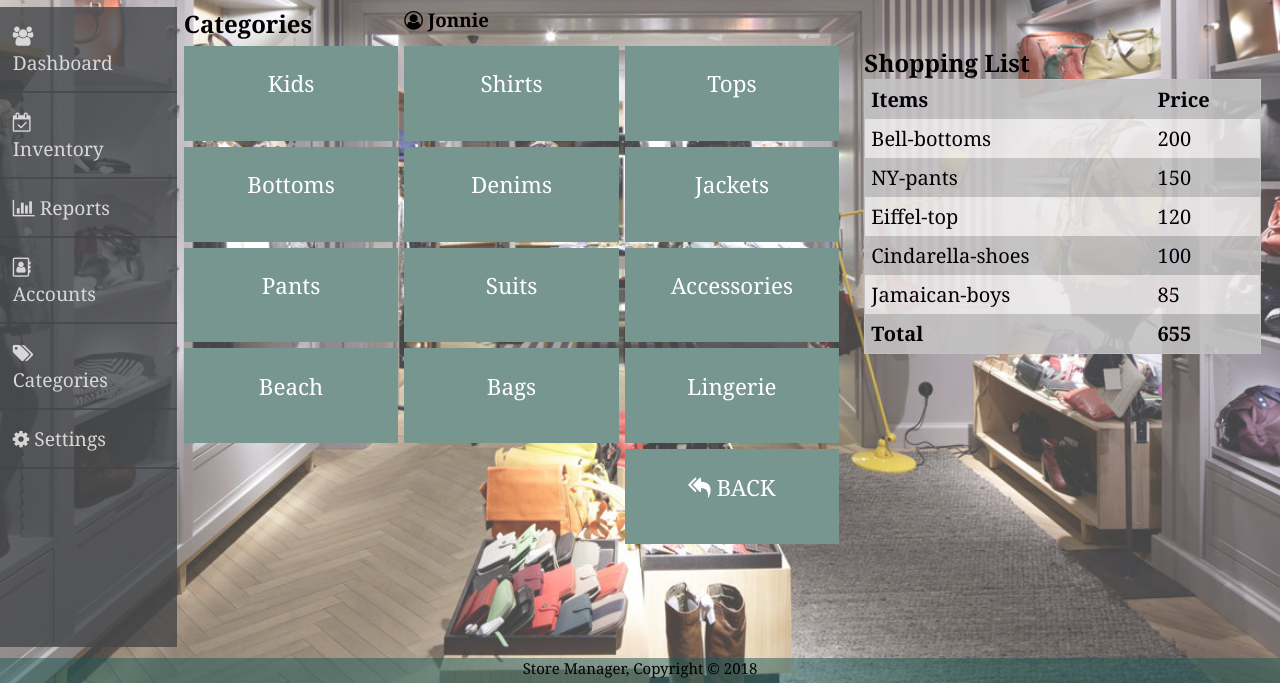
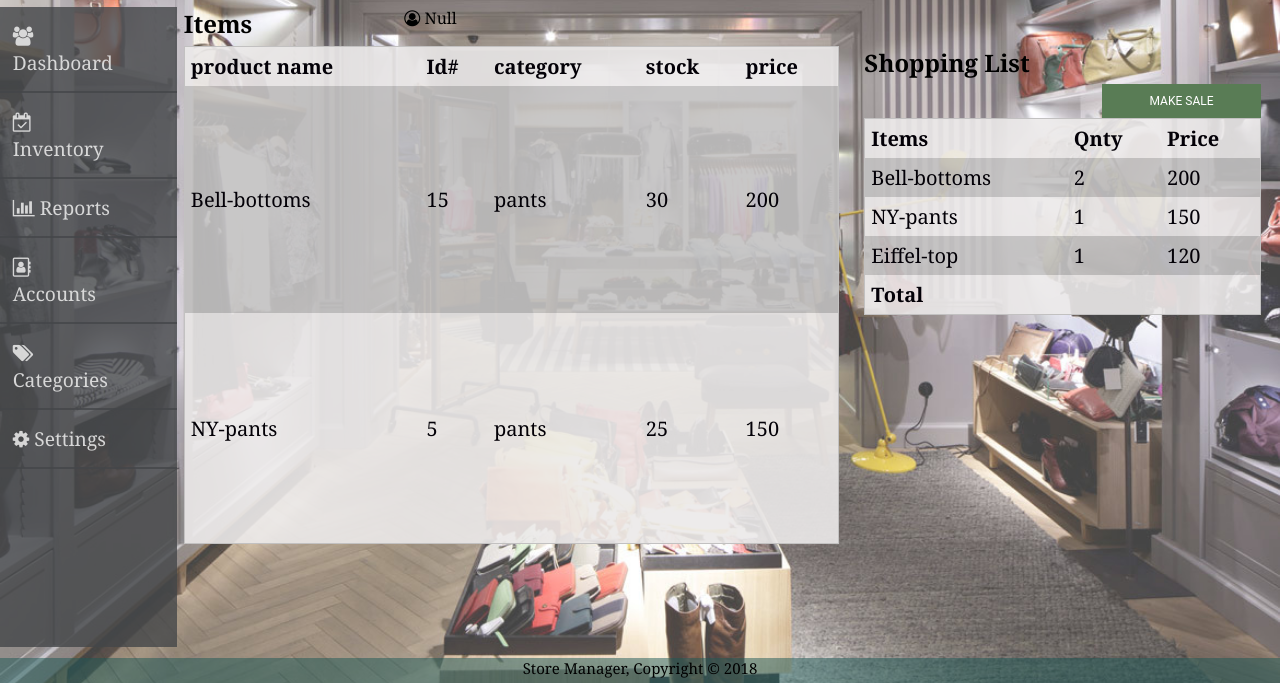
Before and after one commit to codjoero/Store-Manager-App, a Flask app: template UI/templates/attendant/cart.html in a window 1280 px wide. Shown: the part 117-800 px from the top of the page. Run offline with Flask 2, Linux system fonts and the light colour scheme; the template is opened without the code that fills it, so the values that code supplies are empty; parts of the project's set-up code (start-up, migrations or seed data) failed here and were passed over.

Commit message:
ft(attendant add sale): Creates add sale funtionality
This allows a store attendant to make sale.

[Deliveries #162006002]

```diff
--- /dev/null
+++ b/UI/static/attendant/cart.js
@@ -0,0 +1,182 @@
+//Declarations
+const productsUrl = 'https://thecodestoremanager-api-heroku.herokuapp.com/api/v1/products'
+const salesUrl = 'https://thecodestoremanager-api-heroku.herokuapp.com/api/v1/sales'
+const msg = document.querySelector('span.msg')
+const token = localStorage.getItem("token");
+const loggedUser = localStorage.getItem("loggedUser")
+const stockTableBody = document.querySelector('#stockTable > tbody');
+const saleBody = document.querySelector('#sale > tbody');
+
+// Listeners
+document.getElementById('makeSale').addEventListener
+('click', makeSale)
+
+//Fetch-api functions
+function makeSale(){
+    saleItems = soldItems();
+    if (Array.isArray(saleItems) && saleItems.length === 0) {
+        msg.style.fontWeight = 'bold';
+        msg.innerText = "Please Add a Sale from Items!";
+    } else {
+        console.log(saleItems)
+
+        fetch(salesUrl, {
+            method: 'POST',
+            mode: "cors",
+            headers: {
+                'Accept': 'application/json, text/plain, */*',
+                'Content-type': 'application/json',
+                'Authorization': 'Bearer '+ token
+            },
+            body:JSON.stringify({"products": saleItems})
+        })
+        .then(handleResponse)
+        .then((data) => {
+            msg.innerText = data['message'];
+        })
+        .catch(err => {
+            msg.innerHTML = err['message'] + '<br>';
+            if (err['msg'] === 'Token has expired') {
+                window.location = "/UI/templates/index.html";
+            }
+            console.log(err)
+        })
+    }
+}
+
+//Collect row elements from sales table
+function soldItems() {
+    var table = document.getElementById('sale')
+    var rows = table.rows
+    var data = [];
+    for (var r = 2; r < rows.length; r++) {
+        var row = rows[r]
+        var product ={
+            prod_name: row.cells[0].innerHTML,
+            quantity: parseInt(row.cells[1].innerHTML)
+        }
+        data.push(product)
+    }
+    return data;
+}
+
+//Handle response
+function handleResponse(response) {
+    return response.json()
+    .then(json => {
+        if (response.ok) {
+            return json
+        } else {
+            return Promise.reject(json)
+        }
+    })
+}
+
+//On window load
+window.onload=function(){
+    loadTable();
+    style();
+    }
+function loadTable() {
+    fetch(productsUrl, {
+        method: 'GET',
+        mode: "cors",
+        headers: {
+            'Accept': 'application/json, text/plain, */*',
+            'Content-type': 'application/json',
+            'Authorization': 'Bearer '+ token
+        },
+    })
+    .then(handleResponse)
+    .then((data) => {
+        populateTable(data['products']);
+    })
+    .catch(err => {
+        if (err['msg'] === 'Token has expired' ||
+            err['message'] === 'Invalid Authentication, Please Login!') {
+            window.location = "/UI/templates/index.html";
+        }
+        console.log(err)
+    })
+}
+
+function style() {
+    let paragraph = document.querySelector("span.loggedin");
+    paragraph.innerHTML += loggedUser;
+}
+
+//Add products to table
+function populateTable(products) {
+    //clear out HTML data
+    while (stockTableBody.firstChild) {
+        stockTableBody.removeChild(stockTableBody.firstChild);
+    }
+
+    while (saleBody.firstChild) {
+        saleBody.removeChild(saleBody.firstChild);
+    }
+    //Populate table
+    products.forEach((product) => {
+        drawTable(product);
+    })
+}
+
+function drawTable(product) {
+    var row = $('<tr onclick="saleProduct(this)" />')
+    $('#stockTable').append(row);
+    row.append($('<td>' + product.prod_name + '</td>'));
+    row.append($('<td>' + product.prod_id + '</td>'));
+    row.append($('<td>' + product.category + '</td>'));
+    row.append($('<td>' + product.stock + '</td>'));
+    row.append($('<td>' + product.price + '</td>'));
+}
+
+//Collect row elements from Inventory table
+function saleProduct(call) {
+    var table = document.getElementById('stockTable')
+    var data = [];
+    var i = call.rowIndex;
+    for (var c = 0; c < table.rows[i].cells.length; c++){
+        content = table.rows[i].cells[c].innerHTML;
+        data.push(content)
+    }
+    saleData(data);
+}
+
+//Add row elements to Sales table
+function saleData(data) {
+    var table = document.getElementById('sale');
+    var rows = table.rows
+    var prodNames = [];
+    var totalSale = 0;
+    for (var r = 1; r < rows.length; r++) {
+        var row = rows[r]
+        let prodName = row.cells[0].innerHTML;
+        prodNames.push(prodName)
+    }
+    if (prodNames.includes(data[0])) {
+        let prodQnty = parseInt(row.cells[1].innerHTML);
+        let price = parseInt(row.cells[2].innerHTML);
+        prodQnty += 1;
+        totalPrice = prodQnty * price;
+        row.cells[1].innerHTML = prodQnty;
+        row.cells[2].innerHTML = totalPrice;
+    } else {
+        var row = $('<tr />')
+        $('#sale').append(row);
+        row.append($('<td>' + data[0] + '</td>'));
+        row.append($('<td>' + 1 + '</td>'));
+        row.append($('<td>' + data[4] + '</td>'));
+    }
+    saleAddup(rows, totalSale);
+}
+//Compound the sale totals
+function saleAddup(rows, totalSale) {
+    for (var r = 2; r < rows.length; r++) {
+        var row = rows[r]
+        let price = parseInt(row.cells[2].innerHTML);
+        totalSale += price
+    }
+    totalsCell = rows[1].cells[2];
+    totalsCell.innerHTML = totalSale
+}
--- a/UI/static/dashboard.js
+++ b/UI/static/dashboard.js
@@ -43,6 +43,9 @@
 }
 
 //On window load
+window.onload=function(){
+    style();
+    }
 function style() {
     let paragraph = document.querySelector("span.loggedin");
     paragraph.innerHTML += loggedUser;
--- a/UI/static/dashstyle.css
+++ b/UI/static/dashstyle.css
@@ -109,6 +109,11 @@
     margin: 0 1.5vw;
 }
 
+#salelist{
+    float: left;
+    position: relative;
+}
+
 table{
     border-collapse: collapse;
     border-spacing: 0;
@@ -123,6 +128,10 @@
     font-size: 20px;
 }
 
+#stockTable tr {
+    cursor: pointer;
+}
+
 thead tr:nth-child(odd){
     background-color: rgba(236, 233, 233, 0.9);
 }
@@ -131,6 +140,22 @@
 }
 tbody tr:nth-child(even){
     background-color: rgba(236, 233, 233, 0.9);
+}
+
+aside .saleButton{
+    font-family: 'Roboto', 'sans-serif';
+    text-transform: uppercase;
+    outline: 0;
+    background: #597c55;
+    width: 40%;
+    border: none;
+    margin: 5px 0 0;
+    padding: 10px;
+    position: relative;
+    color: #ffffff;
+    font-size: 12px;
+    float: right;
+    cursor: pointer;
 }
 
 /* CATEGORIES */
@@ -312,90 +337,9 @@
     grid-gap: 6px;
 }
 
-.kids{
-    grid-column: 1;
-    grid-row: 2;
-    background-color: rgb(120, 150, 144);
-}
-
-.shirts{
-    grid-column: 2;
-    grid-row: 2;
-    background-color: rgb(120, 150, 144);
-}
-
-.tops{
-    grid-column: 3;
-    grid-row: 2;
-    background-color: rgb(120, 150, 144);
-}
-
-.bottoms{
-    grid-column: 1;
-    grid-row: 3;
-    background-color: rgb(120, 150, 144);
-}
-
-.denims{
-    grid-column: 2;
-    grid-row: 3;
-    background-color: rgb(120, 150, 144);
-}
-
-.jackets{
-    grid-column: 3;
-    grid-row: 3;
-    background-color: rgb(120, 150, 144);
-}
-
-.pants{
-    grid-column: 1;
-    grid-row: 4;
-    background-color: rgb(120, 150, 144);
-}
-
-.suits{
-    grid-column: 2;
-    grid-row: 4;
-    background-color: rgb(120, 150, 144);
-}
-
-.access{
-    grid-column: 3;
-    grid-row: 4;
-    background-color: rgb(120, 150, 144);
-}
-
-.beach{
-    grid-column: 1;
-    grid-row: 5;
-    background-color: rgb(120, 150, 144);
-}
-
-.bags{
-    grid-column: 2;
-    grid-row: 5;
-    background-color: rgb(120, 150, 144);
-}
-
-.ling{
-    grid-column: 3;
-    grid-row: 5;
-    background-color: rgb(120, 150, 144);
-}
-
-.new{
-    grid-column: 1;
-    grid-row: 6;
-    background-color: rgb(120, 150, 144);
-    text-transform: uppercase;
-}
-
-.back{
-    grid-column: 3;
-    grid-row: 6;
-    background-color: rgb(120, 150, 144);
-    text-transform: uppercase;
+.shopper #stockTable {
+    grid-column: 1/4;
+    grid-row: 2/7;
 }
 
 .shoplist{
--- a/UI/templates/admin/accounts.html
+++ b/UI/templates/admin/accounts.html
@@ -12,7 +12,7 @@
         <link rel="stylesheet" href="https://cdnjs.cloudflare.com/ajax/libs/font-awesome/4.7.0/css/font-awesome.min.css">
     </head>
 
-    <body onload="loadTable()">
+    <body>
         <div class="site">
             <header class="branding">
                 <h1 class="title">Store Manager</h1>
@@ -29,7 +29,7 @@
             </aside>
             <main class="stock">
                 <h2 class="db">User Accounts</h2>
-                <p class="user"><i class="fa fa-user-circle-o"></i> Admin</p>
+                <span class="loggedin"><i class="fa fa-user-circle-o"></i> </span>
                 <table id="mytable">
                     <thead>
                         <tr>
--- a/UI/templates/admin/dashboard.html
+++ b/UI/templates/admin/dashboard.html
@@ -12,7 +12,7 @@
         <link rel="stylesheet" href="https://cdnjs.cloudflare.com/ajax/libs/font-awesome/4.7.0/css/font-awesome.min.css">
     </head>
 
-    <body onload="style()">
+    <body>
         <div class="site">
             <header class="branding">
                 <h1 class="title">Store Manager</h1>
--- a/UI/templates/admin/inventory.html
+++ b/UI/templates/admin/inventory.html
@@ -12,7 +12,7 @@
         <link rel="stylesheet" href="https://cdnjs.cloudflare.com/ajax/libs/font-awesome/4.7.0/css/font-awesome.min.css">
     </head>
 
-    <body onload="loadTable()">
+    <body>
         <div class="site">
             <header class="branding">
                 <h1 class="title">Store Manager</h1>
@@ -29,7 +29,7 @@
             </aside>
             <main class="stock">
                 <h2 class="db">Inventory</h2>
-                <p class="user"><i class="fa fa-user-circle-o"></i> Admin</p>
+                <span class="loggedin"><i class="fa fa-user-circle-o"></i> </span>
                 <table id="mytable">
                     <thead>
                         <tr>
--- a/UI/templates/attendant/cart.html
+++ b/UI/templates/attendant/cart.html
@@ -28,52 +28,71 @@
                 </ul>
             </aside>
             <main class="shopper">
-                <h2 class="categ">Categories</h2>
-                <h3 class="user"><i class="fa fa-user-circle-o"></i> Jonnie</h3>
-                <div class="kids">Kids</div>
-                <div class="shirts">Shirts</div>
-                <div class="tops">Tops</div>
-                <div class="bottoms">Bottoms</div>
-                <div class="denims">Denims</div>
-                <div class="jackets">Jackets</div>
-                <div class="pants">Pants</div>
-                <div class="suits">Suits</div>
-                <div class="access">Accessories</div>
-                <div class="beach">Beach</div>
-                <div class="bags">Bags</div>
-                <div class="ling">Lingerie</div>
-                <div class="back"><a href="dashboard.html"><i class="fa fa-reply-all"></i> Back</a></div>
+                <h2 class="categ">Items</h2>
+                <span class="loggedin"><i class="fa fa-user-circle-o"></i> </span>
+                <table id="stockTable">
+                    <thead>
+                        <tr>
+                            <th>product name</th>
+                            <th>Id#</th>
+                            <th>category</th>
+                            <th>stock</th>
+                            <th>price</th>
+                        </tr>
+                    </thead>
+                    <tbody>
+                        <tr onclick="saleProduct(this)">
+                            <td>Bell-bottoms</td>
+                            <td>15</td>
+                            <td>pants</td>
+                            <td>30</td>
+                            <td>200</td>
+                        </tr>
+                        <tr onclick="saleProduct(this)">
+                            <td>NY-pants</td>
+                            <td>5</td>
+                            <td>pants</td>
+                            <td>25</td>
+                            <td>150</td>
+                        </tr>
+                    </tbody>
+                </table>
                 <aside class="shoplist">
                     <h2 class="thelist">Shopping List</h2>
-                    <table>
+                    <input type="submit" id="makeSale" class="saleButton" value="make sale">
+                    <span class="msg"></span>
+                    <table id="sale">
+                        <thead>
                             <tr>
                                 <th>Items</th>
+                                <th>Qnty</th>
                                 <th>Price</th>
                             </tr>
+                        </thead>
+                        <tbody>
                             <tr>
                                 <td>Bell-bottoms</td>
+                                <td>2</td>
                                 <td>200</td>
                             </tr>
                             <tr>
                                 <td>NY-pants</td>
+                                <td>1</td>
                                 <td>150</td>
                             </tr>
                             <tr>
                                 <td>Eiffel-top</td>
+                                <td>1</td>
                                 <td>120</td>
                             </tr>
-                        <tr>
-                            <td>Cindarella-shoes</td>
-                            <td>100</td>
-                        </tr>
-                        <tr>
-                            <td>Jamaican-boys</td>
-                            <td>85</td>
-                        </tr>
+                        </tbody>
+                        <thead>
                             <tr>
                                 <th>Total</th>
-                            <th>655</th>
+                                <th></th>
+                                <th></th>
                             </tr>
+                        </thead>
                     </table>
                 </aside>
             </main>
@@ -82,6 +101,7 @@
             </footer>
         </div>
     <!-- js -->
-    <script src="../../static/mystyles.js"></script>
+    <script src="../../static/attendant/cart.js"></script>
+    <script src="https://code.jquery.com/jquery-3.3.1.min.js"></script>
     </body>
 </html>
```
Also changed, not shown: UI/static/accounts.js (+10 -1 lines), UI/static/attendant/inventory.js (added, +80 -0 lines), UI/static/inventory.js (+11 -2 lines), UI/templates/attendant/inventory.html (+10 -6 lines). Lines whose indentation alone changed are shown as unchanged.
